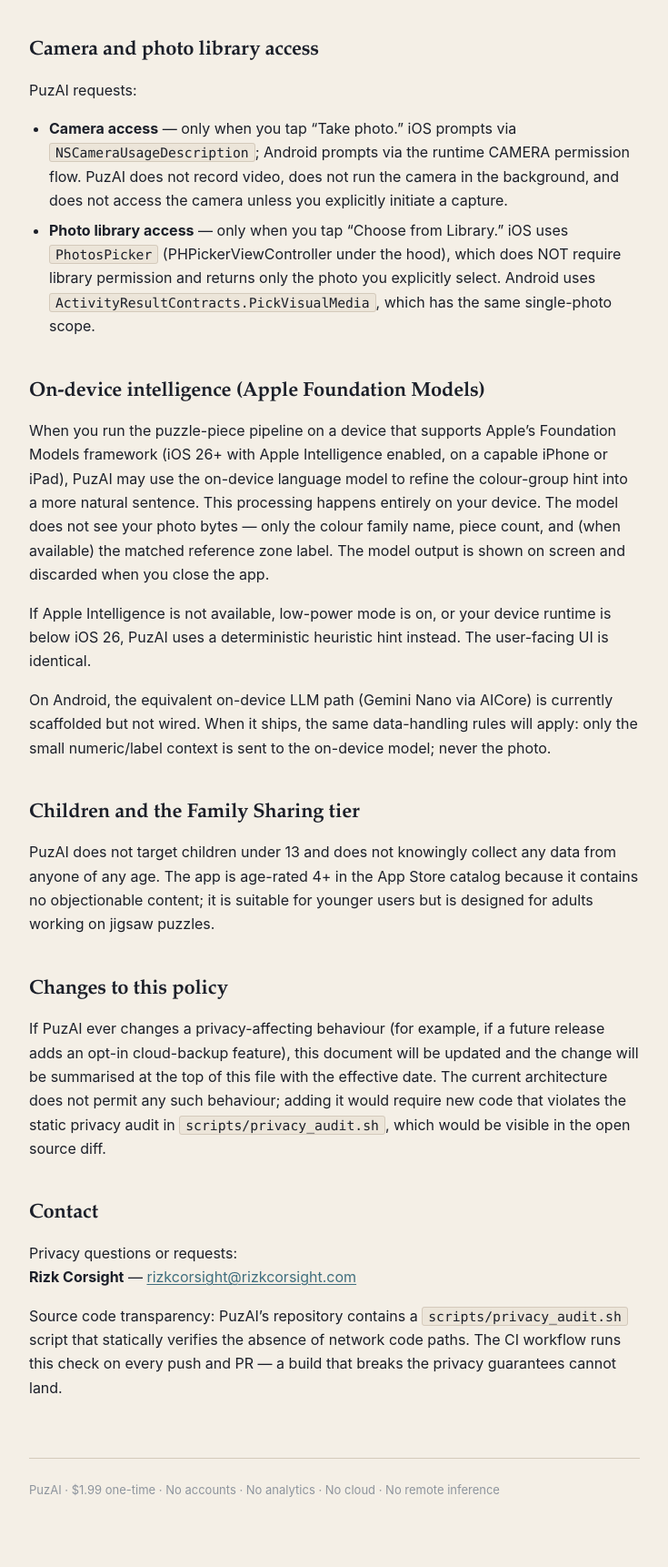
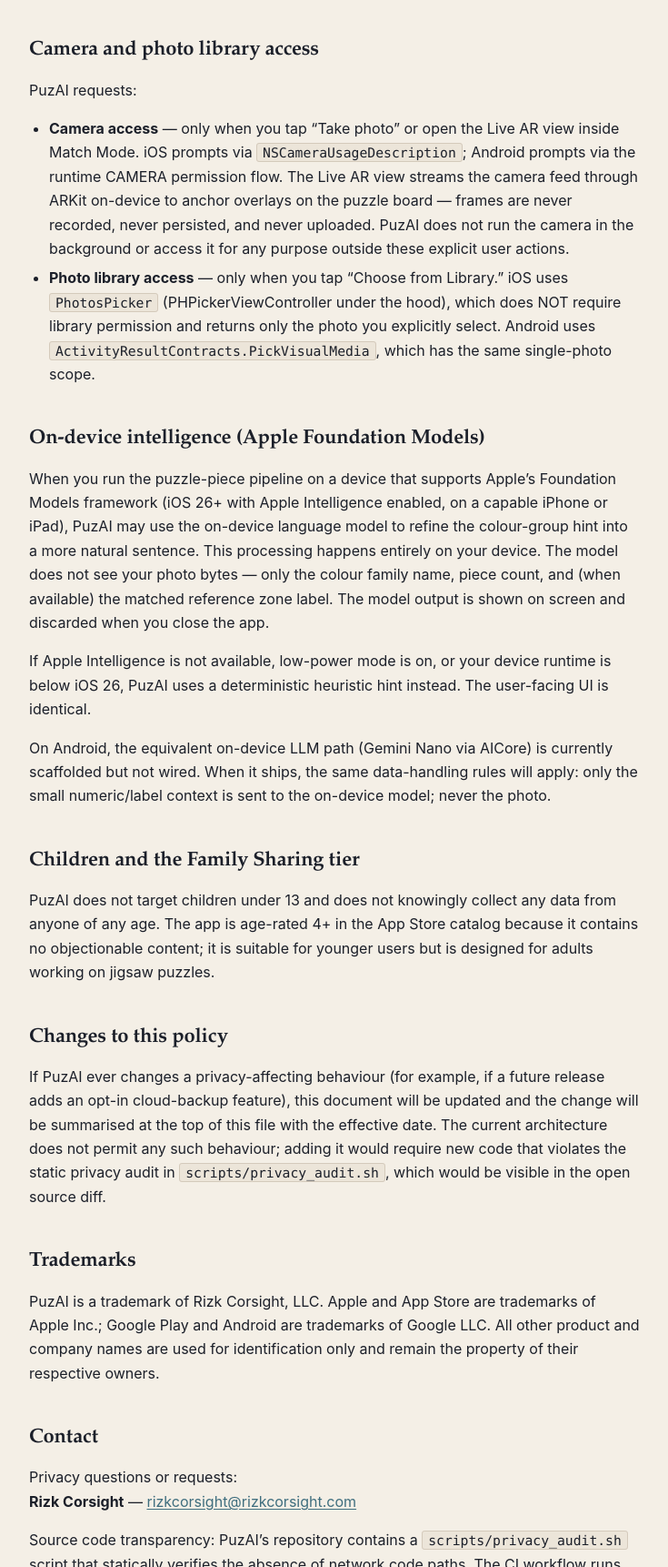
Before and after one commit to Rizkcorsight/puzai-policy, a plain HTML site: page index.html in a window 1280 px wide. Shown: the part 1323-3045 px from the top of the page at 91% size, without its empty margins (272-1007 px from the left). Drawn offline with Linux system fonts and the light colour scheme.

Commit message:
Update privacy policy: disclose Live AR camera use; add trademarks acknowledgement

```diff
--- a/index.html
+++ b/index.html
@@ -141,7 +141,7 @@
 <h2>Camera and photo library access</h2>
 <p>PuzAI requests:</p>
 <ul>
-<li><strong>Camera access</strong> &mdash; only when you tap &ldquo;Take photo.&rdquo; iOS prompts via <code>NSCameraUsageDescription</code>; Android prompts via the runtime CAMERA permission flow. PuzAI does not record video, does not run the camera in the background, and does not access the camera unless you explicitly initiate a capture.</li>
+<li><strong>Camera access</strong> &mdash; only when you tap &ldquo;Take photo&rdquo; or open the Live AR view inside Match Mode. iOS prompts via <code>NSCameraUsageDescription</code>; Android prompts via the runtime CAMERA permission flow. The Live AR view streams the camera feed through ARKit on-device to anchor overlays on the puzzle board &mdash; frames are never recorded, never persisted, and never uploaded. PuzAI does not run the camera in the background or access it for any purpose outside these explicit user actions.</li>
 <li><strong>Photo library access</strong> &mdash; only when you tap &ldquo;Choose from Library.&rdquo; iOS uses <code>PhotosPicker</code> (PHPickerViewController under the hood), which does NOT require library permission and returns only the photo you explicitly select. Android uses <code>ActivityResultContracts.PickVisualMedia</code>, which has the same single-photo scope.</li>
 </ul>
 
@@ -156,6 +156,10 @@
 <h2>Changes to this policy</h2>
 <p>If PuzAI ever changes a privacy-affecting behaviour (for example, if a future release adds an opt-in cloud-backup feature), this document will be updated and the change will be summarised at the top of this file with the effective date. The current architecture does not permit any such behaviour; adding it would require new code that violates the static privacy audit in <code>scripts/privacy_audit.sh</code>, which would be visible in the open source diff.</p>
 
+<!-- trademarks -->
+<h2>Trademarks</h2>
+<p>PuzAI is a trademark of Rizk Corsight, LLC. Apple and App Store are trademarks of Apple Inc.; Google Play and Android are trademarks of Google LLC. All other product and company names are used for identification only and remain the property of their respective owners.</p>
+
 <h2>Contact</h2>
 <p>Privacy questions or requests:<br>
 <strong>Rizk Corsight</strong> &mdash; <a href="mailto:rizkcorsight@rizkcorsight.com">rizkcorsight@rizkcorsight.com</a></p>
```
